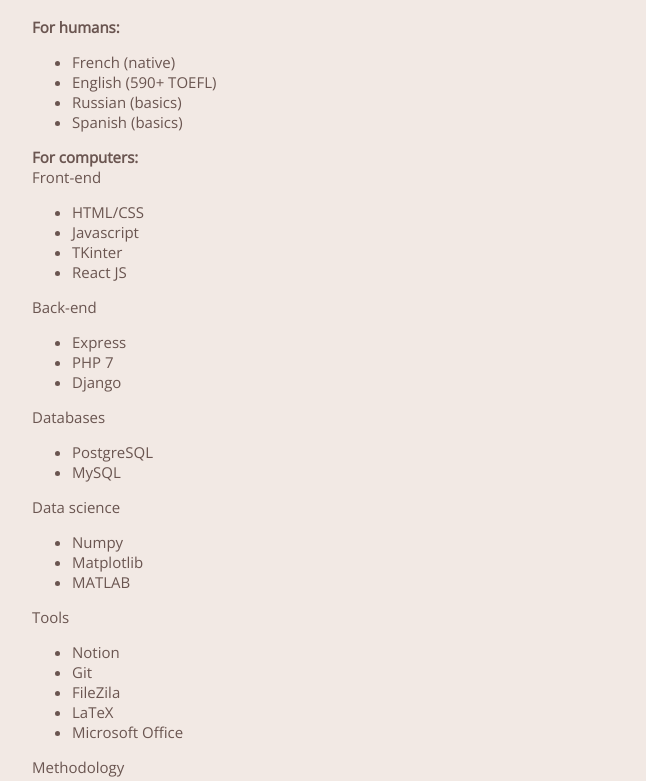
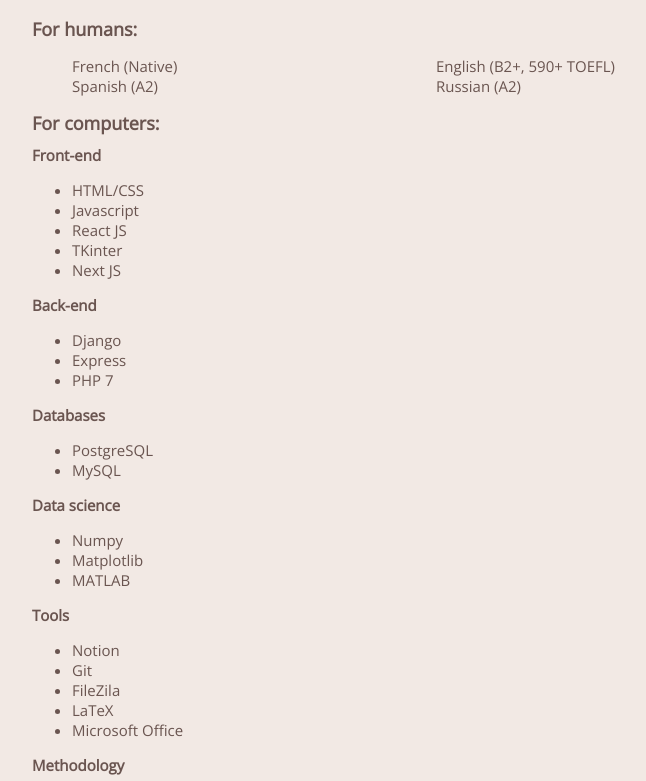
Before and after one commit to TristanBoucansaud/resume, a website: page templates/main_fr.html in a window 1280 px wide. Shown: the part 4801-5582 px from the top of the page, without its empty margins (224-870 px from the left). Drawn offline with nearby package versions, Linux system fonts and the light colour scheme; files that its build step writes are made by us from their sources.

Commit message:
new assets and list (begin)

```diff
--- a/styles/style_fr.css
+++ b/styles/style_fr.css
@@ -143,6 +143,16 @@
   border-right: solid 1px var(--hr-color);
 }
 
+ul.languages-list {
+  list-style-type: none;
+  display: grid;
+  grid-template-columns: repeat(2, minmax(0, 1fr));
+}
+
+ul.languages-list li {
+  display: inline-block;
+}
+
 .title-header {
   position: absolute;
   bottom: 65vh;
--- a/templates/main_fr.html
+++ b/templates/main_fr.html
@@ -527,39 +527,40 @@
 
     <section>
       <h2>Languages</h2>
-      <p><strong>For humans:</strong></p>
-      <ul>
-        <li>French (native)</li>
-        <li>English (590+ TOEFL)</li>
-        <li>Russian (basics)</li>
-        <li>Spanish (basics)</li>
+      <h4>For humans:</h4>
+      <ul class="languages-list">
+        <li>French (Native)</li>
+        <li>English (B2+, 590+ TOEFL)</li>
+        <li>Spanish (A2)</li>
+        <li>Russian (A2)</li>
       </ul>
-      <p><strong>For computers:</strong></p>
-      <p>Front-end</p>
+      <h4>For computers:</h4>
+      <strong>Front-end</strong>
       <ul>
         <li>HTML/CSS</li>
         <li>Javascript</li>
+        <li>React JS</li>
         <li>TKinter</li>
-        <li>React JS</li>
+        <li>Next JS</li>
       </ul>
-      <p>Back-end</p>
+      <strong>Back-end</strong>
       <ul>
+        <li>Django</li>
         <li>Express</li>
         <li>PHP 7</li>
-        <li>Django</li>
       </ul>
-      <p>Databases</p>
+      <strong>Databases</strong>
       <ul>
         <li>PostgreSQL</li>
         <li>MySQL</li>
       </ul>
-      <p>Data science</p>
+      <strong>Data science</strong>
       <ul>
         <li>Numpy</li>
         <li>Matplotlib</li>
         <li>MATLAB</li>
       </ul>
-      <p>Tools</p>
+      <strong>Tools</strong>
       <ul>
         <li>Notion</li>
         <li>Git</li>
@@ -567,41 +568,10 @@
         <li>LaTeX</li>
         <li>Microsoft Office</li>
       </ul>
-      <p>Methodology</p>
+      <strong>Methodology</strong>
       <ul>
         <li>SCRUM</li>
         <li>Design Thinking</li>
-      </ul>
-    </section>
-
-    <section>
-      <h2>Achievements</h2>
-      <ul>
-        <li>
-          <em>Research project:</em> Impacts of the COVID-19 crisis on the École
-          Centrale de Lyon student community
-        </li>
-        <li>
-          <em>Study project:</em> Movement 2 Music, an instrument converting
-          movements into songs
-        </li>
-        <li>
-          <em>Scholar project:</em> Management of a self-driving vehicules
-          network
-        </li>
-        <li>
-          <em>Scholar project:</em> Probabilistic generation of a melody based
-          on the Tonnetz
-        </li>
-        <li><em>Diploma:</em> Design Thinking Certificate</li>
-      </ul>
-      <h2>Miscellaneous</h2>
-      <ul>
-        <li>First degree of <em>black belt</em> in Judo</li>
-        <li>
-          Former <em>president</em> of the Theatre Club, the Judo Club and the
-          Kaamelott Club, 3 clubs from Centrale Lyon
-        </li>
       </ul>
     </section>
 
@@ -658,6 +628,37 @@
       </ul>
     </section>
 
+    <section>
+      <h2>Achievements</h2>
+      <ul>
+        <li>
+          <em>Research project:</em> Impacts of the COVID-19 crisis on the École
+          Centrale de Lyon student community
+        </li>
+        <li>
+          <em>Study project:</em> Movement 2 Music, an instrument converting
+          movements into songs
+        </li>
+        <li>
+          <em>Scholar project:</em> Management of a self-driving vehicules
+          network
+        </li>
+        <li>
+          <em>Scholar project:</em> Probabilistic generation of a melody based
+          on the Tonnetz
+        </li>
+        <li><em>Diploma:</em> Design Thinking Certificate</li>
+      </ul>
+      <h2>Miscellaneous</h2>
+      <ul>
+        <li>First degree of <em>black belt</em> in Judo</li>
+        <li>
+          Former <em>president</em> of the Theatre Club, the Judo Club and the
+          Kaamelott Club, 3 clubs from Centrale Lyon
+        </li>
+      </ul>
+    </section>
+
     <script type="text/javascript" src="/scripts/scroll.js"></script>
   </body>
 </html>
```
Also changed, not shown: assets/tft.jpg (added), assets/theatre.JPG (added).
